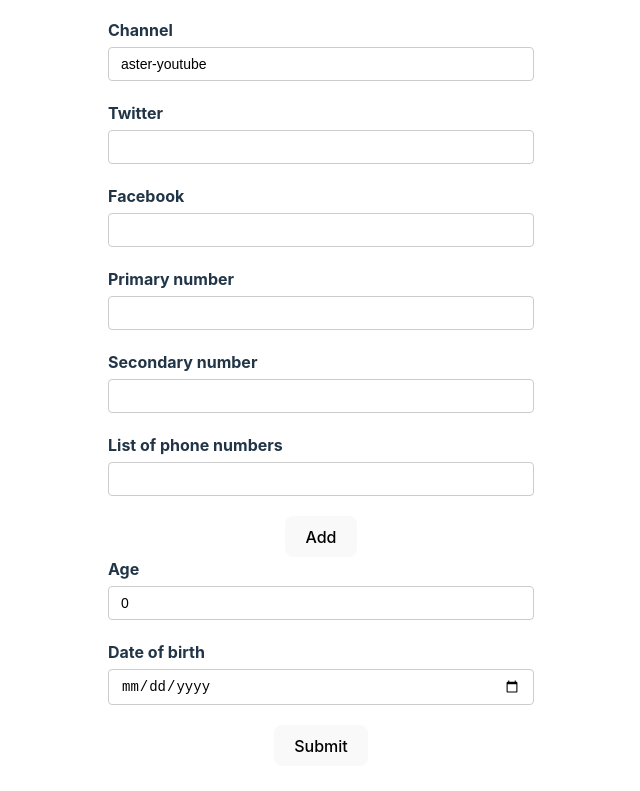
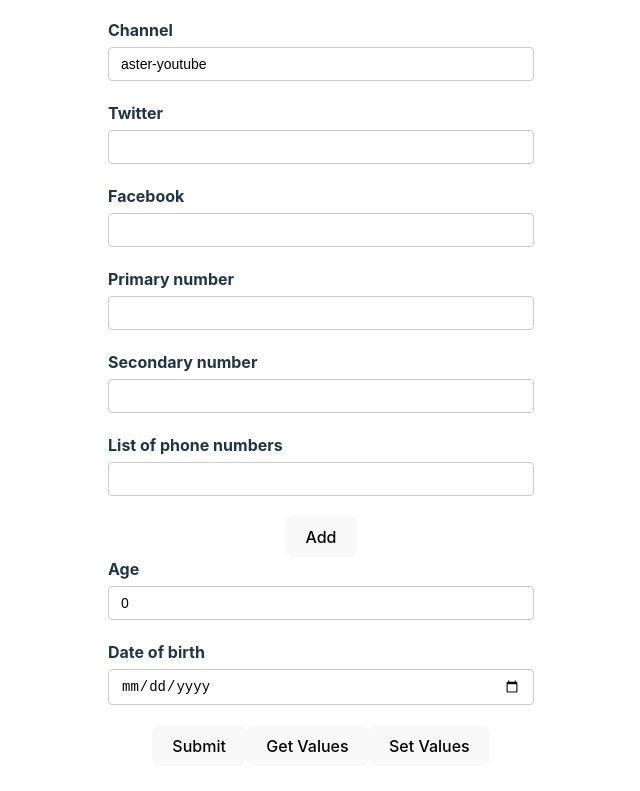
Before and after one commit to Aster696/React-hook-form, a React (Create React App) app: page / in a window 1280 px wide. Shown: the part 305-1096 px from the top of the page, without its empty margins (319-959 px from the left). Built offline with nearby package versions, Linux system fonts and the light colour scheme.

Commit message:
12-09-2026

```diff
--- a/src/components/YoutubeForms.tsx
+++ b/src/components/YoutubeForms.tsx
@@ -33,8 +33,10 @@
             dob: new Date()
         }
     });
-    const { register, control, handleSubmit, formState, watch } = form;
-    const { errors } = formState;
+    const { register, control, handleSubmit, formState, watch, getValues, setValue } = form;
+    const { errors, dirtyFields, touchedFields, isDirty } = formState;
+    console.log(dirtyFields, touchedFields, isDirty);
+
     const { fields, append, remove } = useFieldArray({
         name: 'phNumbers',
         control
@@ -42,6 +44,18 @@
 
     const onSubmit = (data: FormValues) => {
         console.log("Form data", data)
+    }
+
+    const handleGetvalues = () => {
+        console.log("Getvalues", getValues("social"));
+    }
+
+    const handleSetValues = () => {
+        setValue('username', "Alister", {
+            shouldValidate: true,
+            shouldDirty: true,
+            shouldTouch: true
+        })
     }
 
     useEffect(() => {
@@ -221,6 +235,12 @@
                 </div>
 
                 <button type="submit">Submit</button>
+                <button type="button" onClick={handleGetvalues}>
+                    Get Values
+                </button>
+                <button type="button" onClick={handleSetValues}>
+                    Set Values
+                </button>
             </form>
             <DevTool control={control}/>
         </div>
```
